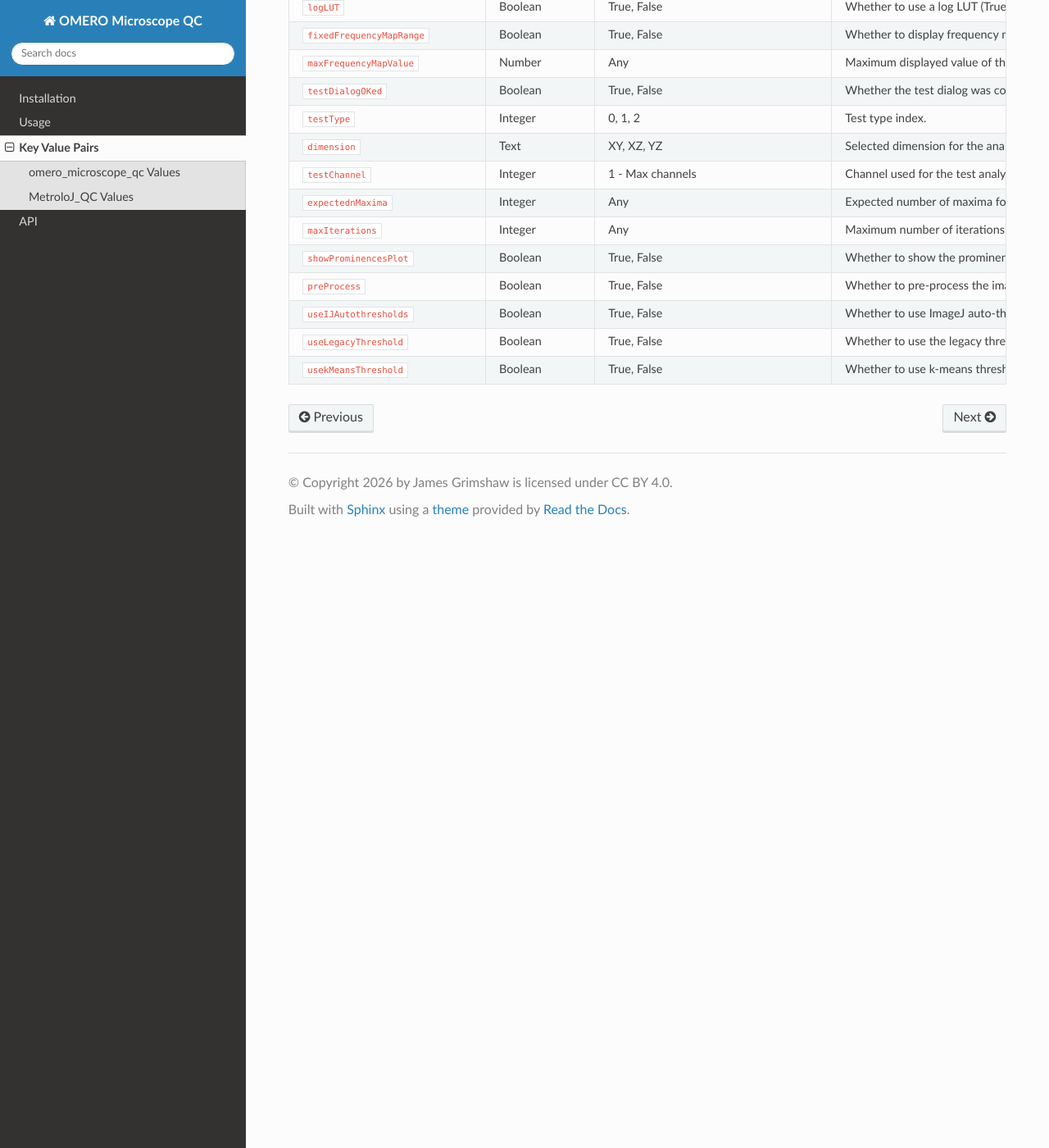
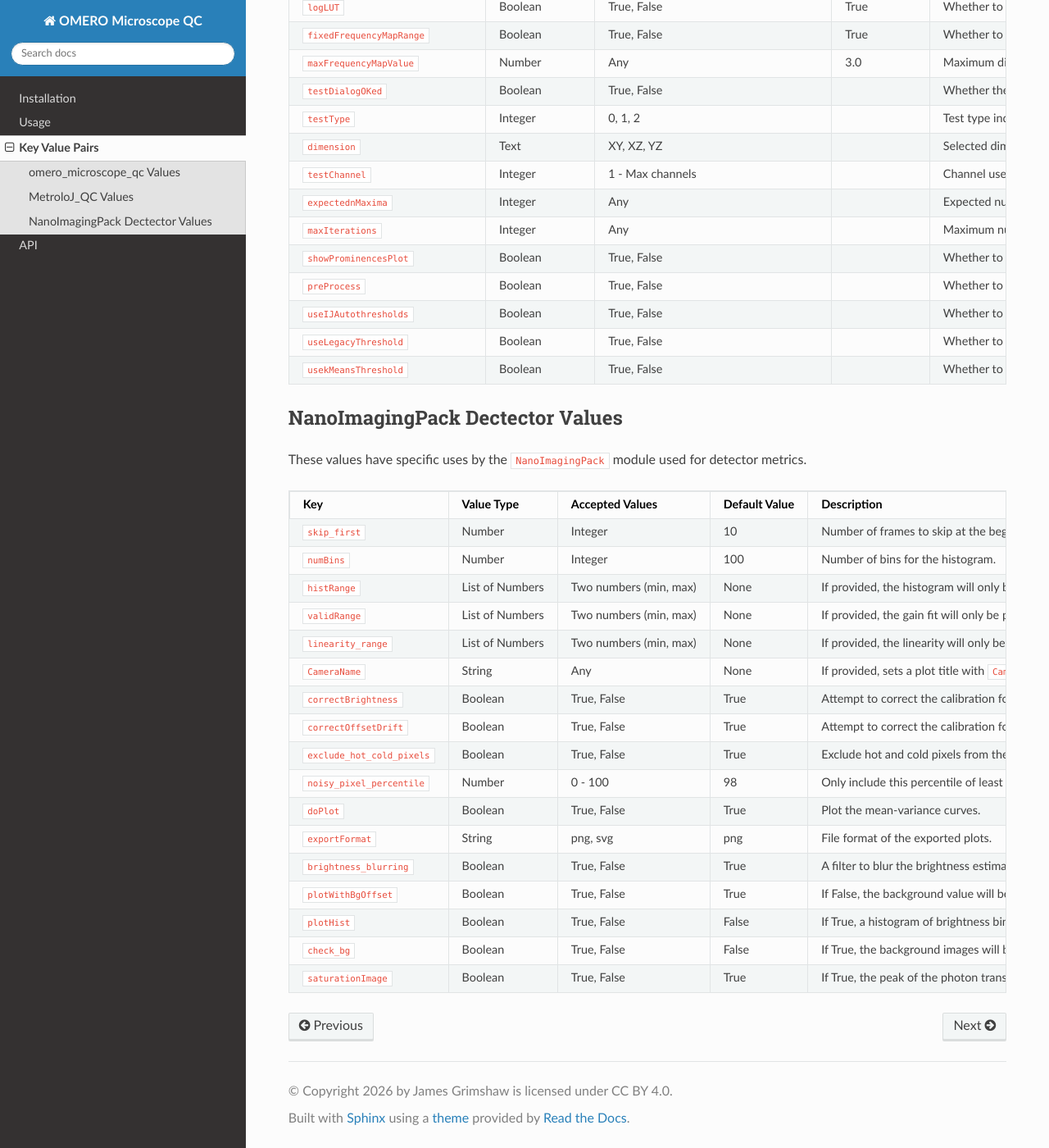
Before and after one commit to NCL-ImageAnalysis/Omero_Microscope_QC, a Sphinx documentation site: the page built from docs/key_value_pairs.rst, in a window 1280 px wide and 1400 px high, scrolled down 3318 px. Shown: the whole window at 82% size. Built offline with Sphinx 7.4.7 and the Read the Docs theme 3.1.0, drawn with Linux system fonts in a browser that asks for light colours; some of the changed text lies outside the part shown.

Commit message:
defaults to metroloj

```diff
--- a/docs/key_value_pairs.rst
+++ b/docs/key_value_pairs.rst
@@ -53,357 +53,545 @@ correspond to most settings available in the GUI version of the plugin.
 
 .. list-table::
    :header-rows: 1
-   :widths: 18 12 20 50
+   :widths: 18 12 15 10 45
 
    * - Key
      - Value Type
      - Accepted Values
+     - Default Value
      - Description
    * - ``ex_wavelengths``
      - List of Numbers
      - Any
+     - None
      - Excitation wavelengths for each channel. Put as a comma separated list of numbers (for example 405,488,561,640).
    * - ``em_wavelengths``
      - List of Numbers
      - Any
+     - None
      - Emission wavelengths for each channel. Put as a comma separated list of numbers (for example 405,488,561,640).
    * - ``operator``
      - Text
      - Any
+     - Empty
      - Name of the operator that generated and analysed the data.
    * - ``reportName``
      - Text
      - Any
+     - Empty
      - Tool name of the report, displayed as "tool" in the analysis parameter table.
    * - ``reportType``
      - Text
      - fi, bfi, cv, cam, pp, bpp, coa, bcoa, zp, pos
+     - Empty
      - Abbreviation of the report type of tool associated with ``MetroloJDialog``.
    * - ``title``
      - Text
      - Any
+     - Empty
      - Name of the report as given by the user, displayed below the tool icon in the PDF file.
    * - ``bitDepth``
      - Integer
      - Any
+     - 16
      - Dynamic range of the image in bits (real bit depth used to encode intensities).
    * - ``microType``
      - Integer
      - 0, 1, 2, 3
+     - 0
      - Microscope type index derived from the microscope type rolling menu. Inputs correspond to 0=WideField, 1=CLSM, 2=Spinning Disc Confocal, 3=Multiphoton.
    * - ``detectorType``
      - Integer
      - 0, 1, 2, 3
+     - 0
      - Detector type index derived from the detector type rolling menu. Inputs correspond to 0=CCD, 1=EMCCD, 2=SCMOS, 3=PMTHYD.
    * - ``errorDialogCanceled``
      - Boolean
      - True, False
+     - False
      - Whether the error dialog was canceled.
    * - ``dimensionOrder``
      - Integer
      - Any
+     - 0
      - The input data dimension order, derived from the dimension order rolling menu.
    * - ``filterSets``
      - Text
      - Any
+     - None
      - Names of the filter sets used in the field illumination tool.
    * - ``NA``
      - Number
      - Any
+     - 1.4
      - Objective numerical aperture, as given in the objective NA field of the field illumination, coalignment, Z profiler and PSF profiler tools dialogs.
    * - ``pinhole``
      - Number
      - Any
+     - 1.0
      - Pinhole size in Airy Units, as given in the pinhole(AU) field of the dialog. Only used when ``microType`` is 1 (CONFOCAL).
    * - ``refractiveIndex``
      - Number
      - Any
+     - 1.515
      - Objective immersion medium refractive index, as given in the Objective im. med. refractive index field of the field illumination, coalignment, Z profiler and PSF profiler tools dialogs.
    * - ``detectorNames``
      - Text
      - Any
+     - None
      - Names of the different detectors used for each channel (for example PMT1, PMT2, etc).
    * - ``date``
      - Text
      - Any
+     - Empty
      - Date when the report was generated.
    * - ``sampleInfo``
      - Text
      - Any
+     - Empty
      - Sample information provided by the user.
    * - ``comments``
      - Text
      - Any
+     - Empty
      - Comments provided by the user.
    * - ``saturationChoice``
      - Boolean
      - True, False
+     - False
      - Whether to discard (True) or not (False) saturated channels from the analysis.
    * - ``fitFormula``
      - Integer
      - Any
+     - 12
      - Fit formula integer used in the CurveFitter plugin.
    * - ``useBeads``
      - Boolean
      - True, False
+     - False
      - Whether the analysis image is a bead image (for example coalignment, PSF Profiler).
    * - ``addCross``
      - Boolean
      - True, False
+     - False
      - Whether to add a cross to locate the centers on the detected bead side-view panels.
    * - ``addRoi``
      - Boolean
      - True, False
+     - False
      - Whether to add the detected bead ROIs to the detected bead side-view panels.
    * - ``addText``
      - Boolean
      - True, False
+     - False
      - Whether to add text to the detected bead side-view panels.
    * - ``resize``
      - Boolean
      - True, False
+     - False
      - Whether to resize the XZ and YZ detected bead side-view panels to a 1:1 ratio.
    * - ``beadDetectionThreshold``
      - Text
      - Any
+     - Empty
      - Bead threshold used to threshold the image to identify big (for example drift, coalignment) beads.
    * - ``centerDetectionMethodIndex``
      - Integer
      - 0, 1, 2
+     - 0
      - Center detection method ID for detecting the center of big (for example coalignment, drift) beads. ELLIPSES=0, CENTROID=1, MAX_INTENSITY=2.
    * - ``oneParticle``
      - Boolean
      - True, False
+     - False
      - Whether to use single-particle center detection mode.
    * - ``multipleBeads``
      - Boolean
      - True, False
+     - False
      - Whether images contain multiple beads (True) or a single bead (False).
    * - ``beadChannel``
      - Integer
      - 1 - Max channels
+     - 0
      - Channel ID used to identify beads (when ``multipleBeads`` is True).
    * - ``beadSize``
      - Number
      - Any
+     - 0.0
      - Bead diameter in um used for bead identification/exclusion (when ``multipleBeads`` is True).
    * - ``cropFactor``
      - Number
      - Any
+     - 0.0
      - Crop factor used to compute the crop box size (``cropFactor`` x ``beadSize``).
    * - ``beadMinDistanceToTopBottom``
      - Number
      - Any
+     - 2.0
      - Minimum distance in um of the upper and lower bead edges to the top and bottom of the stack respectively.
    * - ``doubletMode``
      - Boolean
      - True, False
+     - False
      - Whether to exclude big bead (for example coalignment) doublets from coalignment analysis (when ``multipleBeads`` is True).
    * - ``prominence``
      - Number
      - Any
+     - 100.0
      - Prominence value of the find maxima plugin used to identify small (PSF) beads (when ``multipleBeads`` is True).
    * - ``innerAnnulusEdgeDistanceToBead``
      - Number
      - Any
+     - 0.5
      - Distance in um from the outer edge of the bead to the inner edge of the background annulus.
    * - ``annulusThickness``
      - Number
      - Any
+     - 1.0
      - Annulus thickness in um (distance from inner to outer edges of the annulus).
    * - ``useTolerance``
      - Boolean
      - True, False
+     - True
      - Whether to apply tolerance values to raw measurements and highlight poor performance.
    * - ``coalRatioTolerance``
      - Number
      - Any
+     - 1.0
      - Coalignment ratio value above which detectors are considered misaligned (coalignment tool).
    * - ``XYratioTolerance``
      - Number
      - Any
+     - 1.5
      - Ratio of the lateral resolution value (X or Y) to theoretical values above which the setup performs poorly.
    * - ``ZratioTolerance``
      - Number
      - Any
+     - 2.0
      - Ratio of the axial resolution value to theoretical values above which the setup performs poorly.
    * - ``uniformityTolerance``
      - Number
      - Any
+     - 50.0
      - Uniformity tolerance value below which the illumination is considered non-homogeneous.
    * - ``centAccTolerance``
      - Number
      - Any
+     - 50.0
      - Centering accuracy tolerance value below which the illumination is considered off-centered.
    * - ``R2Threshold``
      - Number
      - Any
+     - 0.0
      - In batch PSF profiler mode, threshold used to discard poor fitting results from the analysis.
    * - ``maxGapLength``
      - Integer
      - Any
+     - 4
      - Maximum length of position gaps in the DriftProfiler report that can be corrected.
    * - ``useResolutionThresholds``
      - Boolean
      - True, False
+     - True
      - Whether to use resolution values as a 1D and 2/3D threshold for stabilization time computation. Stage is stabilized if the distance between timepoints is less than the threshold.
    * - ``isotropicThreshold``
      - Number
      - Any
+     - 0.2
      - Isotropic threshold value (if applied) for stabilization time computation. Stage is stabilized if the distance between timepoints is less than this value.
    * - ``showProjections``
      - Boolean
      - True, False
+     - True
      - Whether to show XY, XZ and YZ (if relevant) projections across time overlaid with detected bead outlines.
    * - ``showDisplacementFits``
      - Boolean
      - True, False
+     - True
      - Whether to show the fit in the displacement (1D or 2/3D distances) vs elapsed time in the DriftProfiler.
    * - ``useAbsoluteValues``
      - Boolean
      - True, False
+     - True
      - Whether to set 1D displacement values to absolute displacement (negative 1D distances displayed as positive).
    * - ``outliers``
      - Boolean
      - True, False
+     - False
      - In batch mode, whether to remove outliers from a series of n values (applies if n > 5).
    * - ``outlierMode``
      - Integer
      - Any
+     - 0
      - In batch mode, how outliers are calculated.
    * - ``shorten``
      - Boolean
      - True, False
+     - True
      - Whether to shorten the analyses (True: short report version, False: long report version).
    * - ``openPdf``
      - Boolean
      - True, False
+     - True
      - Whether to open individual PDF files when batch mode is used.
    * - ``savePdf``
      - Boolean
      - True, False
+     - True
      - Whether to generate and save individual reports as a PDF file.
    * - ``saveImages``
      - Boolean
      - True, False
+     - False
      - Whether to generate and save individual images generated during the analysis.
    * - ``saveSpreadsheet``
      - Boolean
      - True, False
+     - False
      - Whether to generate and save individual reports as an XLS file.
    * - ``singleChannel``
      - Integer
      - 1 - Max channels
+     - 0
      - The channel to use for analysis when the input image is a multichannel stack.
    * - ``sqrtChoice``
      - Boolean
      - True, False
+     - True
      - Whether to display the PSF XY, XZ and YZ profiles using a square root intensity image.
    * - ``discardWavelengthSpecs``
      - Boolean
      - True, False
+     - True
      - In batch mode, whether to hide wavelength specs from the final batch report when input images have different detectors.
    * - ``gaussianBlurChoice``
      - Boolean
      - True, False
+     - True
      - Whether to apply a Gaussian blur before analysis (used when the image is polluted with noise).
    * - ``thresholdChoice``
      - Boolean
      - True, False
+     - True
      - Whether to use a high-intensity threshold (for example 90-100% of max intensity) to identify the maximum intensity zone (True), or use only the maximum intensity pixels (False).
    * - ``stepWidth``
      - Number
      - Any
+     - 10.0
      - Width for isointensity maps used in the FieldIllumination analyses.
    * - ``noiseChoice``
      - Boolean
      - True, False
+     - True
      - Whether to perform noise analysis in camera analyses.
    * - ``conversionFactor``
      - Number
      - Any
+     - 0.21
      - Detector count to electron conversion factor in camera analyses.
    * - ``logScalePlot``
      - Boolean
      - True, False
+     - True
      - Whether to use a log scale (True) or linear scale (False) for noise distribution plots in camera noise analyses.
    * - ``temperatureChoice``
      - Boolean
      - True, False
+     - True
      - Whether to perform hot/warm/cold pixel camera analyses.
    * - ``computeFrequencies``
      - Boolean
      - True, False
+     - True
      - Whether to analyse how often hot/warm/cold pixels behave as such in a time series.
    * - ``fixedNoiseMapRange``
      - Boolean
      - True, False
+     - True
      - Whether to display NoiseMap images with a fixed intensity range.
    * - ``maxNoiseMapValue``
      - Number
      - Any
+     - 6.0
      - Maximum displayed noise value of the NoiseMap when ``fixedNoiseMapRange`` is True.
    * - ``hotChoice``
      - Boolean
      - True, False
+     - True
      - Whether to perform warm/cold pixel camera analyses.
    * - ``temperatureThreshold``
      - Number
      - Any
+     - 20.0
      - Threshold applied to the average intensity above/below which a pixel is considered warm or cold respectively.
    * - ``logLUT``
      - Boolean
      - True, False
+     - True
      - Whether to use a log LUT (True) or a linear LUT (False) for NoiseMap images in camera noise analyses.
    * - ``fixedFrequencyMapRange``
      - Boolean
      - True, False
+     - True
      - Whether to display frequency map images with a fixed intensity range.
    * - ``maxFrequencyMapValue``
      - Number
      - Any
+     - 3.0
      - Maximum displayed value of the frequency map when ``fixedFrequencyMapRange`` is True.
    * - ``testDialogOKed``
      - Boolean
      - True, False
+     -
      - Whether the test dialog was confirmed.
    * - ``testType``
      - Integer
      - 0, 1, 2
+     -
      - Test type index.
    * - ``dimension``
      - Text
      - XY, XZ, YZ
+     -
      - Selected dimension for the analysis.
    * - ``testChannel``
      - Integer
      - 1 - Max channels
+     -
      - Channel used for the test analysis.
    * - ``expectednMaxima``
      - Integer
      - Any
+     -
      - Expected number of maxima for the test.
    * - ``maxIterations``
      - Integer
      - Any
+     -
      - Maximum number of iterations for the test.
    * - ``showProminencesPlot``
      - Boolean
      - True, False
+     -
      - Whether to show the prominences plot.
    * - ``preProcess``
      - Boolean
      - True, False
+     -
      - Whether to pre-process the image before the test.
    * - ``useIJAutothresholds``
      - Boolean
      - True, False
+     -
      - Whether to use ImageJ auto-thresholds in the Generate Test Methods.
    * - ``useLegacyThreshold``
      - Boolean
      - True, False
+     -
      - Whether to use the legacy threshold in the Generate Test Methods.
    * - ``usekMeansThreshold``
      - Boolean
      - True, False
+     -
      - Whether to use k-means thresholding in the Generate Test Methods.
+
+NanoImagingPack Dectector Values
+--------------------------------
+
+These values have specific uses by the ``NanoImagingPack`` module used for detector metrics.
+
+.. list-table::
+   :header-rows: 1
+   :widths: 18 12 15 10 45
+
+   * - Key
+     - Value Type
+     - Accepted Values
+     - Default Value
+     - Description
+   * - ``skip_first``
+     - Number
+     - Integer
+     - 10
+     - Number of frames to skip at the beginning of the timelapse.
+   * - ``numBins``
+     - Number
+     - Integer
+     - 100
+     - Number of bins for the histogram.
+   * - ``histRange``
+     - List of Numbers
+     - Two numbers (min, max)
+     - None
+     - If provided, the histogram will only be generated over this range.
+   * - ``validRange``
+     - List of Numbers
+     - Two numbers (min, max)
+     - None
+     - If provided, the gain fit will only be performed over this range of mean values.
+   * - ``linearity_range``
+     - List of Numbers
+     - Two numbers (min, max)
+     - None
+     - If provided, the linearity will only be evaluated over this range.
+   * - ``CameraName``
+     - String
+     - Any
+     - None
+     - If provided, sets a plot title with ``CameraName``.
+   * - ``correctBrightness``
+     - Boolean
+     - True, False
+     - True
+     - Attempt to correct the calibration for a fluctuating illumination brightness.
+   * - ``correctOffsetDrift``
+     - Boolean
+     - True, False
+     - True
+     - Attempt to correct the calibration for a drifting camera offset.
+   * - ``exclude_hot_cold_pixels``
+     - Boolean
+     - True, False
+     - True
+     - Exclude hot and cold pixels from the fit.
+   * - ``noisy_pixel_percentile``
+     - Number
+     - 0 - 100
+     - 98
+     - Only include this percentile of least noisy pixels. Useful for suppressing the effect of RTS noise.
+   * - ``doPlot``
+     - Boolean
+     - True, False
+     - True
+     - Plot the mean-variance curves.
+   * - ``exportFormat``
+     - String
+     - png, svg
+     - png
+     - File format of the exported plots.
+   * - ``brightness_blurring``
+     - Boolean
+     - True, False
+     - True
+     - A filter to blur the brightness estimate. Useful for sCMOS sensors.
+   * - ``plotWithBgOffset``
+     - Boolean
+     - True, False
+     - True
+     - If False, the background value will be subtracted from the pixel ADUs in the plot.
+   * - ``plotHist``
+     - Boolean
+     - True, False
+     - False
+     - If True, a histogram of brightness bins will be plotted in the plot background.
+   * - ``check_bg``
+     - Boolean
+     - True, False
+     - False
+     - If True, the background images will be checked.
+   * - ``saturationImage``
+     - Boolean
+     - True, False
+     - True
+     - If True, the peak of the photon transfer curve will be used to estimate the saturation level and calculate a dynamic range.
```
